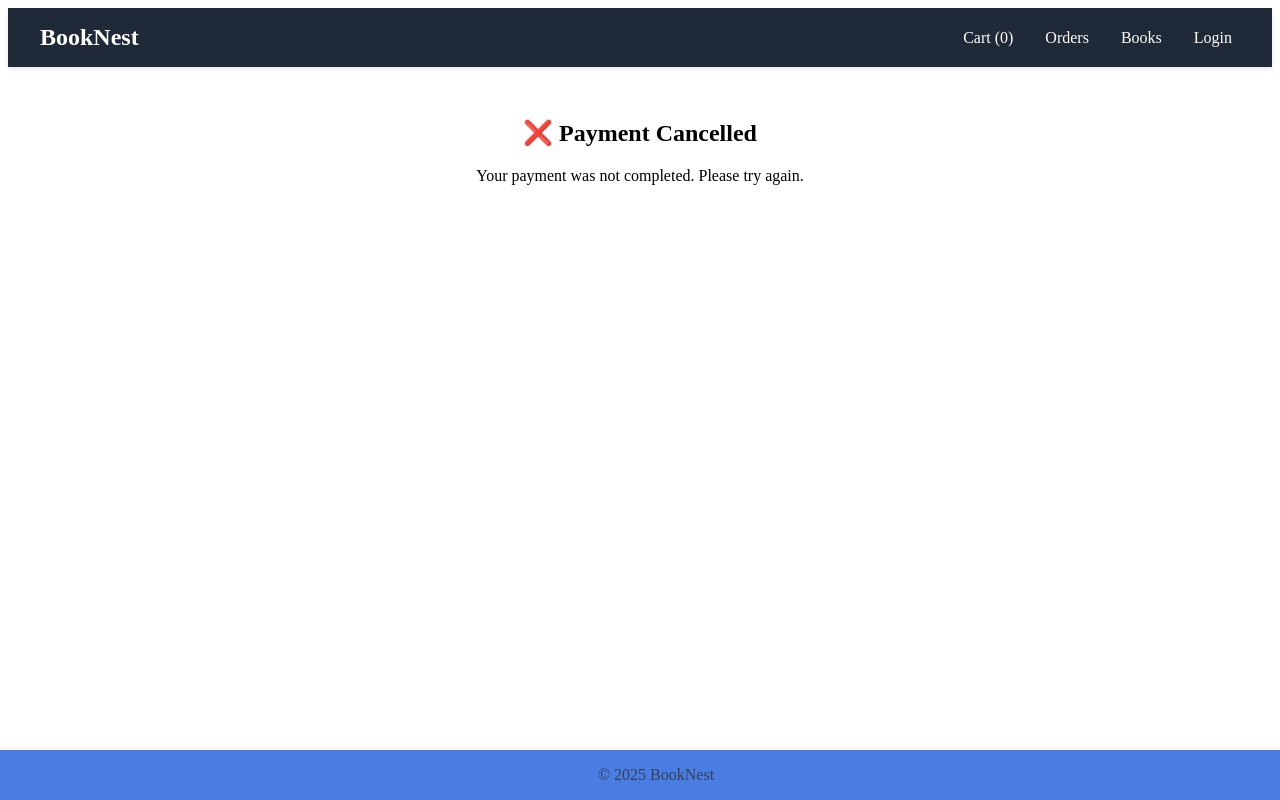
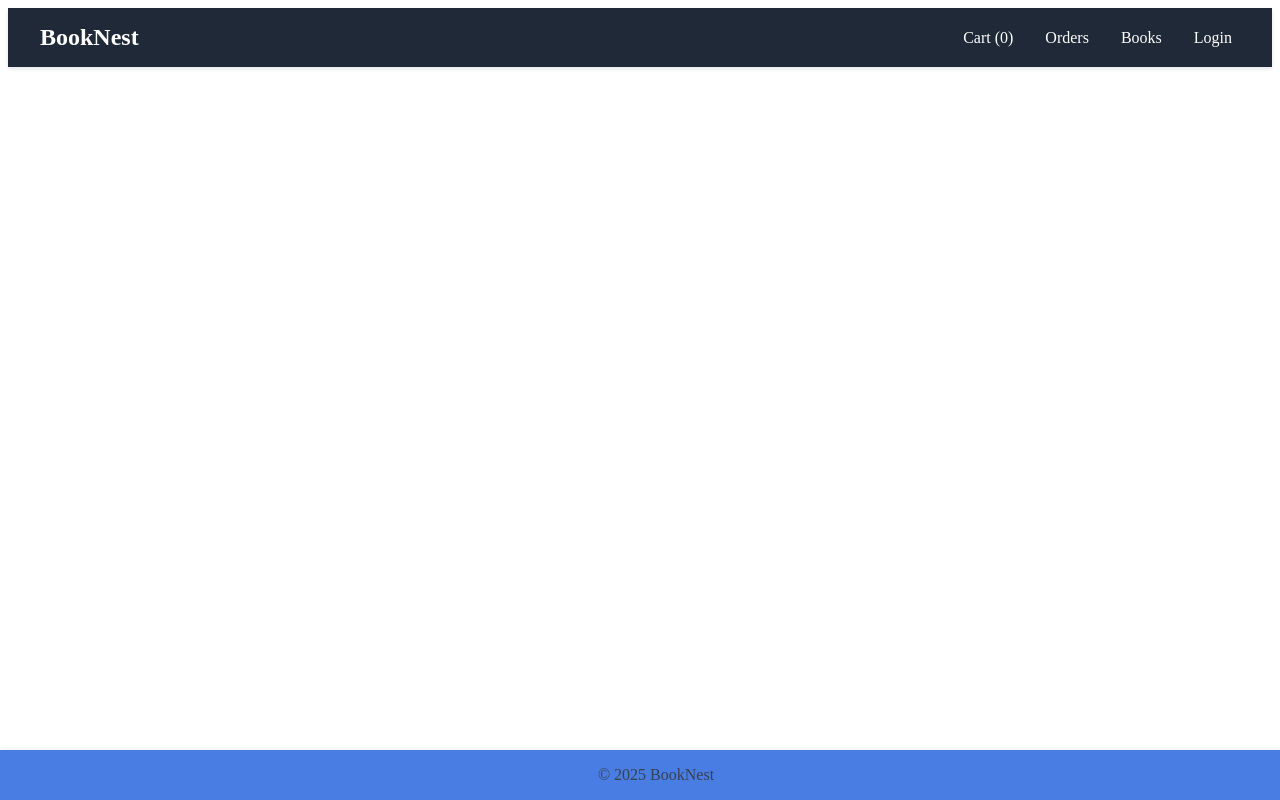
Before and after one commit to Jameershake/Book-Nest, a React (Vite) app in the folder frontend/: page /cancel in a window 1280 px wide. Built offline with nearby package versions, Linux system fonts and the light colour scheme.

Commit message:
Add Stripe payment success page

```diff
--- a/frontend/src/App.jsx
+++ b/frontend/src/App.jsx
@@ -30,8 +30,8 @@ export default function App() {
           <Route path="/orders" element={<OrderHistoryPage
            />} />
            <Route path="/checkout" element={<CheckoutPage />} />
-           <Route path="/success" element={<Success />} />
-           <Route path="/cancel" element={<Cancel />} />
+           {/* <Route path="/success" element={<Success />} />
+           <Route path="/cancel" element={<Cancel />} /> */}
            {/* <Route path="/check" element={<CheckoutButton />} /> */}
 
 
--- a/frontend/src/components/Success.jsx
+++ b/frontend/src/components/Success.jsx
@@ -1,4 +1,4 @@
-// components/Success.jsx
-export default function Success() {
-  return <h2>✅ Payment Successful</h2>;
-}
+// // components/Success.jsx
+// export default function Success() {
+//   return <h2>✅ Payment Successful</h2>;
+// }
--- a/frontend/src/pages/Cancel.jsx
+++ b/frontend/src/pages/Cancel.jsx
@@ -1,9 +1,9 @@
-// src/pages/Cancel.jsx
-export default function Cancel() {
-  return (
-    <div style={{ padding: "2rem", textAlign: "center" }}>
-      <h2>❌ Payment Cancelled</h2>
-      <p>Your payment was not completed. Please try again.</p>
-    </div>
-  );
-}
+// // src/pages/Cancel.jsx
+// export default function Cancel() {
+//   return (
+//     <div style={{ padding: "2rem", textAlign: "center" }}>
+//       <h2>❌ Payment Cancelled</h2>
+//       <p>Your payment was not completed. Please try again.</p>
+//     </div>
+//   );
+// }
```
